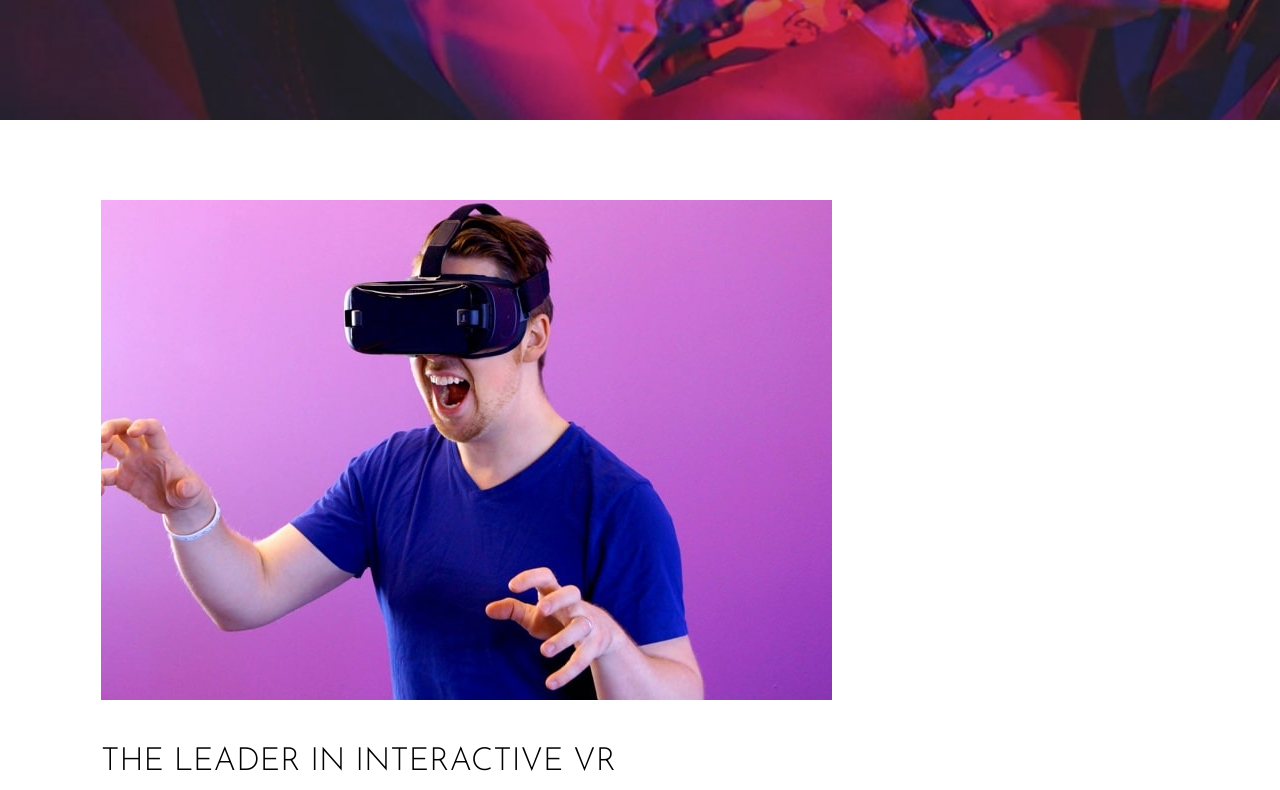
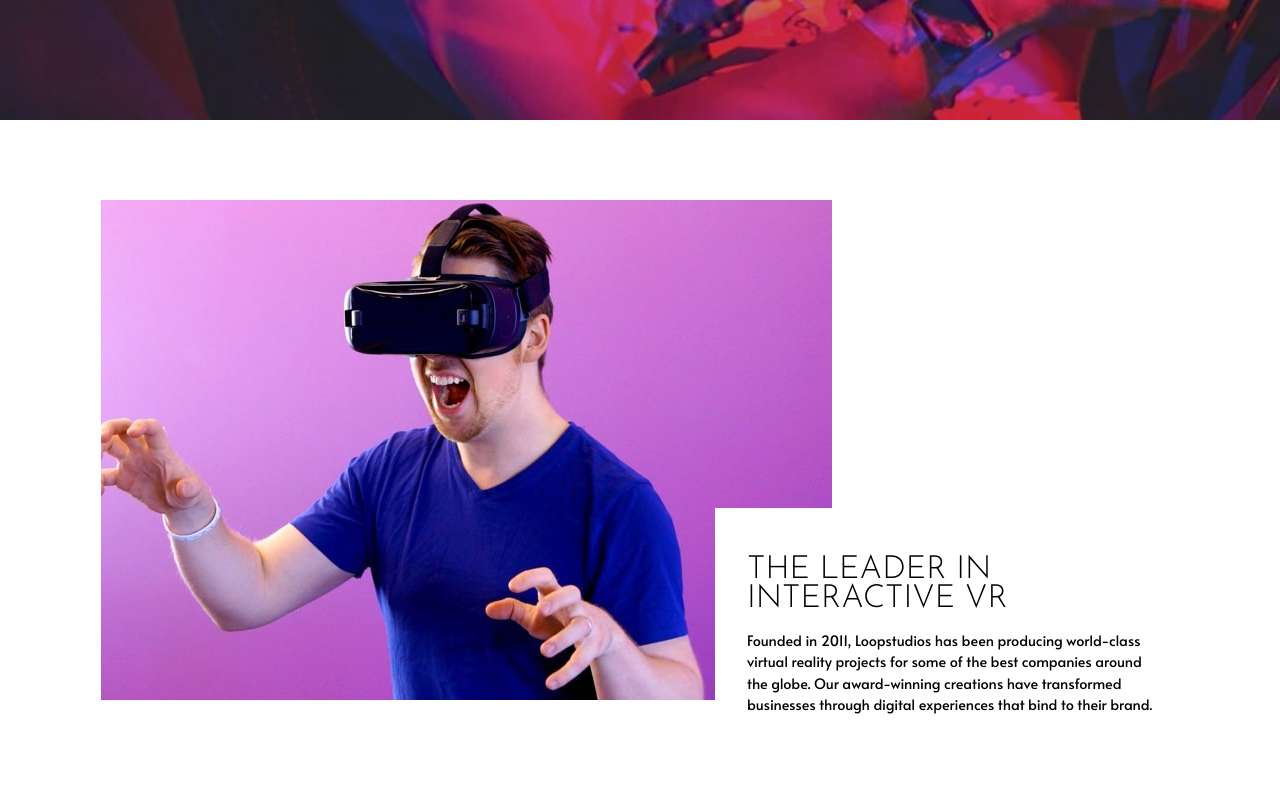
Before and after one commit to davinaleong/fem-loopstudios-landing-page, a website built with Vite: page index.html in a window 1280 px wide. Shown: the part 680-1470 px from the top of the page. Built offline with nearby package versions, Linux system fonts and the light colour scheme.

Commit message:
Done with leader section for desktop

```diff
--- a/index.html
+++ b/index.html
@@ -79,14 +79,16 @@
 
       <section class="hero | bg-full">
         <div class="container hero-grid">
-          <h1 class="hero-heading | ff-heading tt-uppercase text-neutral-100 lh-200">
+          <h1
+            class="hero-heading | ff-heading tt-uppercase text-neutral-100 lh-200"
+          >
             Immersive<br />experiences<br />that deliver
           </h1>
         </div>
       </section>
 
       <section class="leader">
-        <div class="container | ta-center ta-md-left">
+        <div class="container leader-container | ta-center ta-md-left">
           <img
             src="./images/mobile/image-interactive.jpg"
             alt="Interactive Mobile"
@@ -99,15 +101,15 @@
           />
 
           <div class="leader-content">
-            <h2 class="leader-heading | ff-heading tt-uppercase fs-700 lh-200 mt-700 mb-400">
+            <h2 class="leader-heading | ff-heading tt-uppercase fs-700 lh-200">
               The leader in interactive VR
             </h2>
 
             <p class="fs-300">
-              Founded in 2011, Loopstudios has been producing world-class virtual
-              reality projects for some of the best companies around the globe.
-              Our award-winning creations have transformed businesses through
-              digital experiences that bind to their brand.
+              Founded in 2011, Loopstudios has been producing world-class
+              virtual reality projects for some of the best companies around the
+              globe. Our award-winning creations have transformed businesses
+              through digital experiences that bind to their brand.
             </p>
           </div>
         </div>
--- a/styles/main.css
+++ b/styles/main.css
@@ -378,6 +378,34 @@ a:where(:hover, :focus, :focus-visible) {
   padding-bottom: 3em;
 }
 
+.leader-container {
+  position: relative;
+}
+
+.leader-heading {
+  margin-top: var(--size-700);
+  margin-bottom: var(--size-400);
+}
+
+@media (min-width: 48em) {
+  .leader {
+    margin-bottom: 3em;
+  }
+
+  .leader-content {
+    position: absolute;
+    right: 0;
+    bottom: -3em;
+    background-color: var(--clr-neutral-100);
+    padding: var(--size-600);
+    max-width: 30em;
+  }
+
+  .leader-heading {
+    margin-top: var(--size-400);
+  }
+}
+
 /** Content - Creations Section **/
 
 /** Content - End **/
```
